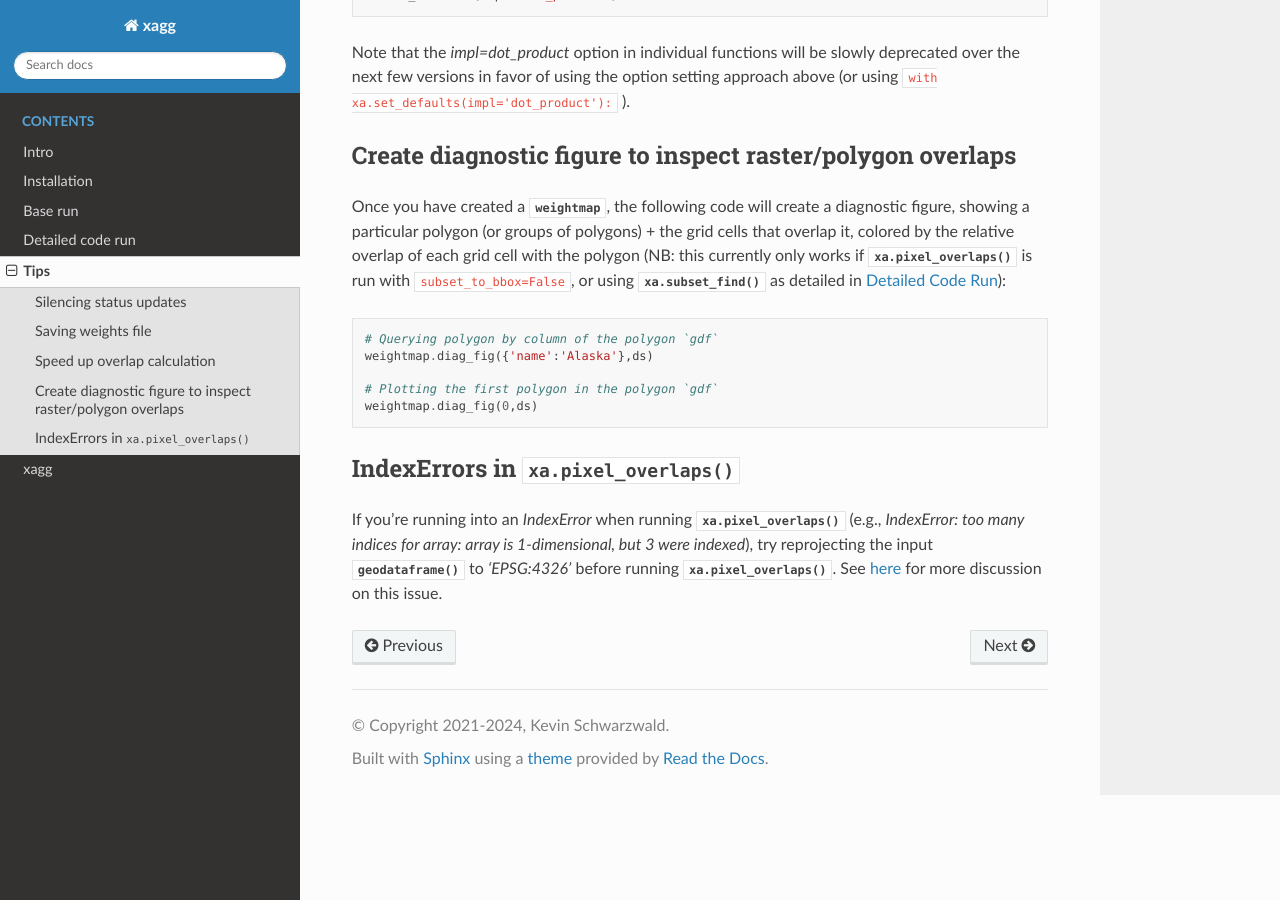
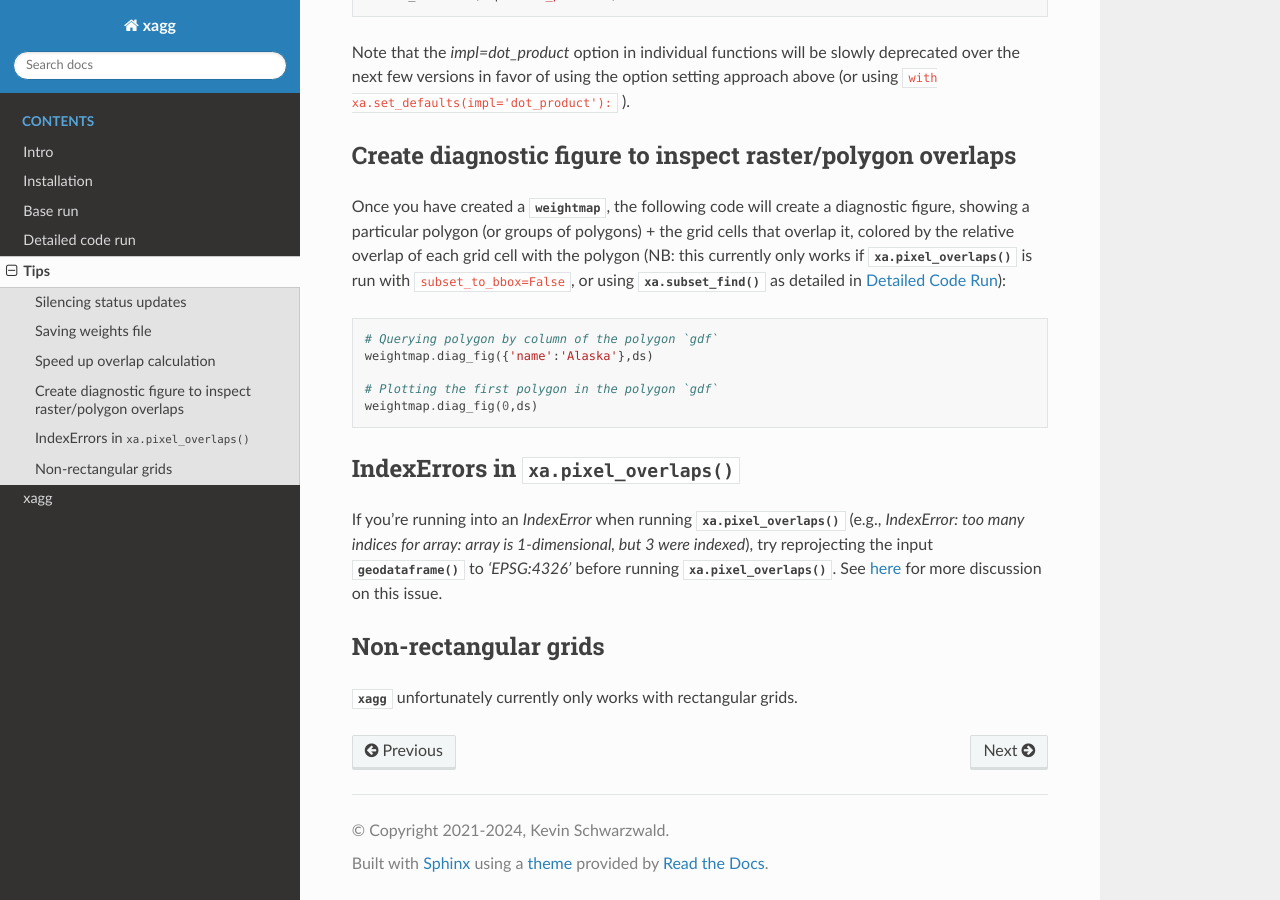
Before and after one commit to ks905383/xagg, a Sphinx documentation site: the page built from docs/source/tips.rst, in a window 1280 px wide and 900 px high, scrolled down 1291 px. Built offline with Sphinx 7.4.7 and the Read the Docs theme 3.1.0, drawn with Linux system fonts in a browser that asks for light colours.

Commit message:
add mention of rectangular grid / proj req. to docs

```diff
--- a/docs/source/installation.rst
+++ b/docs/source/installation.rst
@@ -3,10 +3,10 @@ Installation
 The easiest and recommended way to install :py:mod:`xagg` is through ``conda`` or ``mamba``::
 
    # Mamba
-   mamba install -c conda-forge xagg==0.3.2.1
+   mamba install -c conda-forge xagg==0.3.2.4
 
    # Conda
-   conda install -c conda-forge xagg==0.3.2.1
+   conda install -c conda-forge xagg==0.3.2.4
 
 
 ``xagg`` can also be installed through ``pip``::
--- a/docs/source/intro.rst
+++ b/docs/source/intro.rst
@@ -11,7 +11,7 @@ So, whenever we need to work with both gridded and geographic data products, we
 
 Enter :py:mod:`xagg`.
 
-:py:mod:`xagg` provides an easy-to-use (2 lines!), standardized way of aggregating raster data to polygons. All you need is some gridded data in an :class:`xarray.Dataset` or :class:`xarray.DataArray` and some polygon data in a :class:`geopandas.GeoDataFrame`. Both of these are easy to use for the purposes of :py:mod:`xagg` - for example, all you need to use a shapefile is to open it::
+:py:mod:`xagg` provides an easy-to-use (2 lines!), standardized way of aggregating raster data on rectangular grids to polygons. All you need is some gridded data in an :class:`xarray.Dataset` or :class:`xarray.DataArray` and some polygon data in a :class:`geopandas.GeoDataFrame`. Both of these are easy to use for the purposes of :py:mod:`xagg` - for example, all you need to use a shapefile is to open it::
 
    import xarray as xr
    import geopandas as gpd
@@ -47,6 +47,8 @@ Finally, :py:mod:`xagg` allows for direct exporting of the aggregated data in se
 - Shapefile for QGIS, further spatial processing
 
 Best of all, :py:mod:`xagg` is flexible. Multiple variables in your dataset? :py:mod:`xagg` will aggregate them all, as long as they have at least ``lat/lon`` dimensions. Fields in your shapefile that you'd like to keep? :py:mod:`xagg` keeps all fields (for example FIPS codes from county datasets) all the way through the final export. Weird dimension names? :py:mod:`xagg` is trained to recognize all versions of "lat", "Latitude", "Y", "nav_lat", "Latitude_1"... etc. that the author has run into over the years of working with climate data; and this list is easily expandable as a keyword argument if needed.
+
+Note that as of now, polygons must be defined on an equirectangular projection (see `here <https://xagg.readthedocs.io/en/latest/tips.html#indexerrors-in-xa-pixel-overlaps>`_) and raster data must be on a rectangular grid.
 
 How to support :py:mod:`xagg`
 =======================================
--- a/docs/source/tips.rst
+++ b/docs/source/tips.rst
@@ -64,3 +64,7 @@ Once you have created a :py:class:`weightmap`, the following code will create a
 IndexErrors in :py:meth:`xa.pixel_overlaps`
 ------------------------------------------------------------
 If you're running into an `IndexError` when running :py:meth:`xa.pixel_overlaps` (e.g., `IndexError: too many indices for array: array is 1-dimensional, but 3 were indexed`), try reprojecting the input :py:meth:`geodataframe` to `'EPSG:4326'` before running :py:meth:`xa.pixel_overlaps`. See `here <https://github.com/ks905383/xagg/issues/80>`_ for more discussion on this issue.
+
+Non-rectangular grids
+------------------------------------------------------------
+:py:mod:`xagg` unfortunately currently only works with rectangular grids.
```
